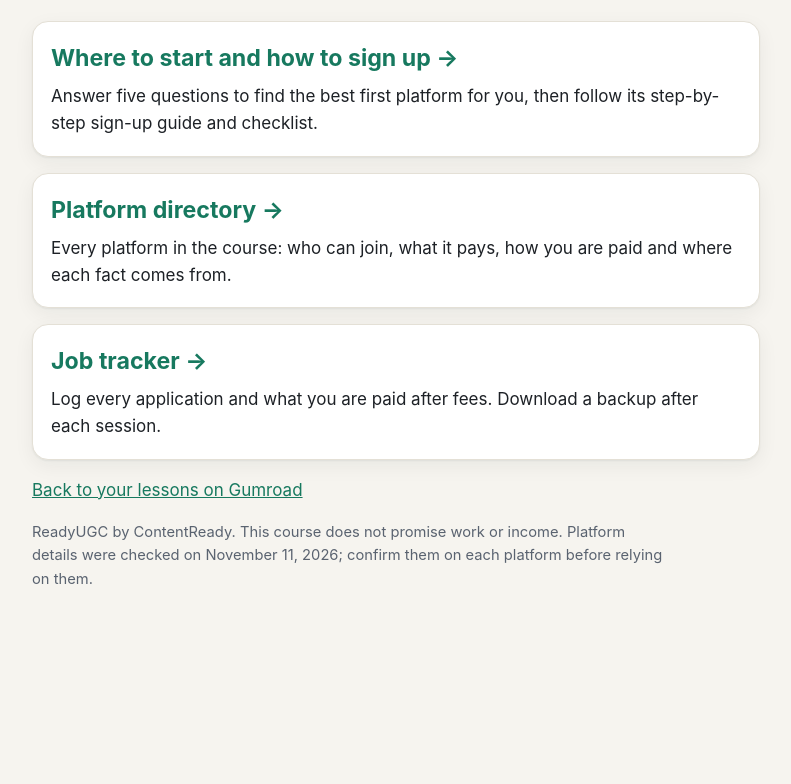
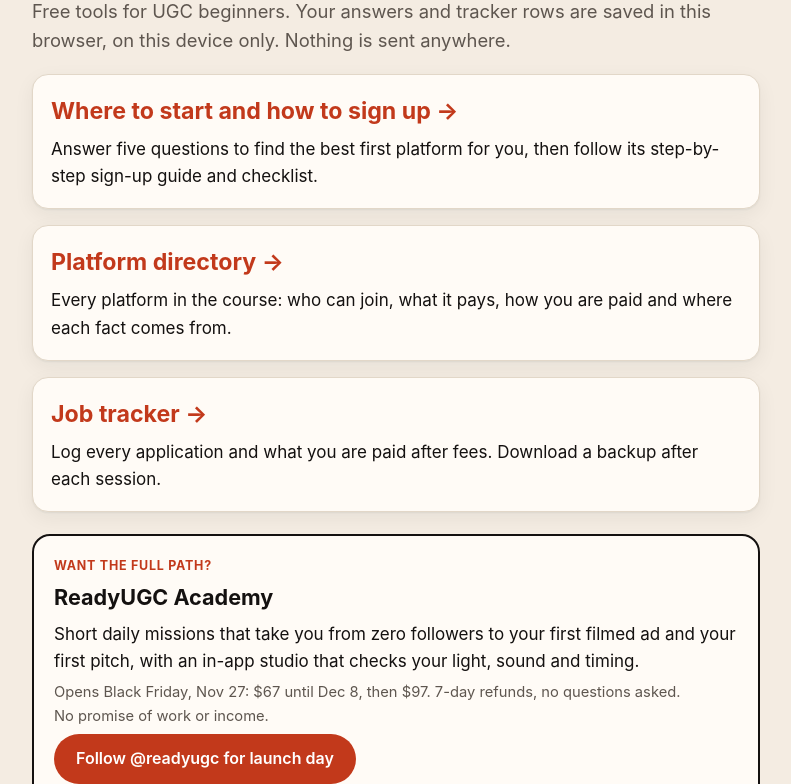
Before and after one commit to NATHANZACH988/readyugc-tools, a plain HTML site: page index.html in a window 1280 px wide. Shown: the part 145-929 px from the top of the page, without its empty margins (244-1035 px from the left). Before the commit the page ends 831 px from the top, so only its background shows below. Drawn offline with Linux system fonts and the light colour scheme.

Commit message:
Rebrand to ReadyUGC (rec-dot logo, ink/coral palette), remove Gumroad/ContentReady, add Academy next step after the quiz
Co-Authored-By: Claude Opus 5.5 <noreply@anthropic.com>
Claude-Session: https://claude.ai/code/session_011jd3gaeFsHQ7BxcFjXQRmn

```diff
--- a/course.css
+++ b/course.css
@@ -1,15 +1,15 @@
 /* Course experience: progress hub, lesson navigation, badges and "mark done" cards.
    Loaded after style.css on every paid course page. Worksheet PDFs and the sales page do not use it. */
 :root {
-  --bg: #f6f4ef; --card: #ffffff; --ink: #1d2126; --muted: #5a6370; --line: #e4e0d6;
-  --accent: #17795f; --accent-ink: #ffffff; --soft: #e8f4ef; --warn: #8a5a00;
+  --bg: #F4ECE2; --card: #FFFBF6; --ink: #141110; --muted: #5E564F; --line: #E2D7C8;
+  --accent: #C2391B; --accent-ink: #ffffff; --soft: #F7E3D9; --warn: #8a5a00;
   --gold: #f0a63a; --gold-soft: #fff3df; --danger: #b3412f; --danger-soft: #fdecea;
   --shadow: 0 1px 2px rgba(20, 30, 40, .06), 0 6px 20px rgba(20, 30, 40, .06);
   --radius: 16px;
 }
 @media (prefers-color-scheme: dark) {
-  :root { --bg: #111417; --card: #1a1f24; --ink: #e9ecef; --muted: #a2abb6; --line: #2b323a;
-    --accent: #4fc79f; --accent-ink: #08201a; --soft: #16302a; --warn: #e6b866;
+  :root { --bg: #141110; --card: #1E1A18; --ink: #F4ECE2; --muted: #A89F95; --line: #2E2825;
+    --accent: #FF5533; --accent-ink: #141110; --soft: #2A2421; --warn: #e6b866;
     --gold: #f5b955; --gold-soft: #3a2e17; --danger: #f08a78; --danger-soft: #3a1f1b;
     --shadow: 0 1px 2px rgba(0, 0, 0, .3), 0 6px 20px rgba(0, 0, 0, .25); }
 }
--- a/index.html
+++ b/index.html
@@ -11,13 +11,14 @@
 </head>
 <body>
 <main>
+<a class="brand" href="index.html" aria-label="ReadyUGC tools home"><i aria-hidden="true"></i><span>Ready<em>UGC</em></span></a>
 <h1>ReadyUGC tools</h1>
-<p class="lead">The tools that go with your ReadyUGC lessons. Your answers and tracker rows are saved in this browser, on this device only. Nothing is sent anywhere.</p>
+<p class="lead">Free tools for UGC beginners. Your answers and tracker rows are saved in this browser, on this device only. Nothing is sent anywhere.</p>
 <a class="card tool" href="platforms.html"><h2>Where to start and how to sign up →</h2><p>Answer five questions to find the best first platform for you, then follow its step-by-step sign-up guide and checklist.</p></a>
 <a class="card tool" href="directory.html"><h2>Platform directory →</h2><p>Every platform in the course: who can join, what it pays, how you are paid and where each fact comes from.</p></a>
 <a class="card tool" href="tracker.html"><h2>Job tracker →</h2><p>Log every application and what you are paid after fees. Download a backup after each session.</p></a>
-<p><a href="https://app.gumroad.com/library">Back to your lessons on Gumroad</a></p>
-<p class="muted">ReadyUGC by ContentReady. This course does not promise work or income. Platform details were checked on November 11, 2026; confirm them on each platform before relying on them.</p>
+<div class="academy"><p class="eyebrow">Want the full path?</p><h3>ReadyUGC Academy</h3><p>Short daily missions that take you from zero followers to your first filmed ad and your first pitch, with an in-app studio that checks your light, sound and timing.</p><p class="muted">Opens Black Friday, Nov 27: $67 until Dec 8, then $97. 7-day refunds, no questions asked. No promise of work or income.</p><p><a class="btn" href="https://www.instagram.com/readyugc/">Follow @readyugc for launch day</a></p></div>
+<p class="muted">ReadyUGC. These tools and the course do not promise work or income. Platform details were checked on November 11, 2026; confirm them on each platform before relying on them.</p>
 </main>
 </body>
 </html>
--- a/style.css
+++ b/style.css
@@ -1,10 +1,10 @@
 :root {
-  --bg: #fbfaf7; --card: #ffffff; --ink: #1f2328; --muted: #5c6470;
-  --line: #e3e0d8; --accent: #1f6f5c; --accent-ink: #ffffff; --soft: #eef5f2; --warn: #8a5a00;
+  --bg: #F4ECE2; --card: #FFFBF6; --ink: #141110; --muted: #5E564F;
+  --line: #E2D7C8; --accent: #C2391B; --accent-ink: #ffffff; --soft: #F7E3D9; --warn: #8a5a00; --lime: #DDF46A;
 }
 @media (prefers-color-scheme: dark) {
-  :root { --bg: #14171a; --card: #1c2024; --ink: #e8eaed; --muted: #a0a8b3;
-    --line: #2c3238; --accent: #5cc2a6; --accent-ink: #0d1a16; --soft: #1a2a26; --warn: #e0b060; }
+  :root { --bg: #141110; --card: #1E1A18; --ink: #F4ECE2; --muted: #A89F95;
+    --line: #2E2825; --accent: #FF5533; --accent-ink: #141110; --soft: #2A2421; --warn: #e0b060; --lime: #DDF46A; }
 }
 * { box-sizing: border-box; }
 body { margin: 0; background: var(--bg); color: var(--ink);
@@ -38,3 +38,12 @@ input, select { width: 100%; padding: 9px 10px; border: 1px solid var(--line); b
 .row button, .small { background: transparent; border: 1px solid var(--line); color: var(--muted); border-radius: 6px; padding: 8px 10px; cursor: pointer; }
 @media (max-width: 560px) { .row { grid-template-columns: 1fr 1fr; } h1 { font-size: 1.6rem; } }
 @media print { .btn, .noprint { display: none; } body { background: #fff; } }
+
+/* ReadyUGC brand (Nov 25, 2026) */
+.brand{display:flex;align-items:center;gap:8px;font-weight:800;font-size:1.2rem;letter-spacing:-.03em;text-decoration:none;color:var(--ink);margin:0 0 18px}
+.brand i{width:11px;height:11px;border-radius:50%;background:#FF5533;display:inline-block}
+.brand em{font-family:"Iowan Old Style","Palatino Linotype",Georgia,serif;font-style:italic;font-weight:400;letter-spacing:-.01em;font-size:1.1em}
+.academy{border:2px solid var(--ink);border-radius:18px;padding:20px;margin:22px 0;background:var(--card)}
+.academy .eyebrow{margin:0 0 4px;font-size:.78rem;font-weight:700;letter-spacing:.06em;text-transform:uppercase;color:var(--accent)}
+.academy h3{margin:0 0 6px;font-size:1.35rem}
+.academy p{margin:6px 0}
```
Also changed, not shown: directory.html (+1 -0 lines), platforms.html (+8 -0 lines), tracker.html (+1 -0 lines), favicon.svg.
